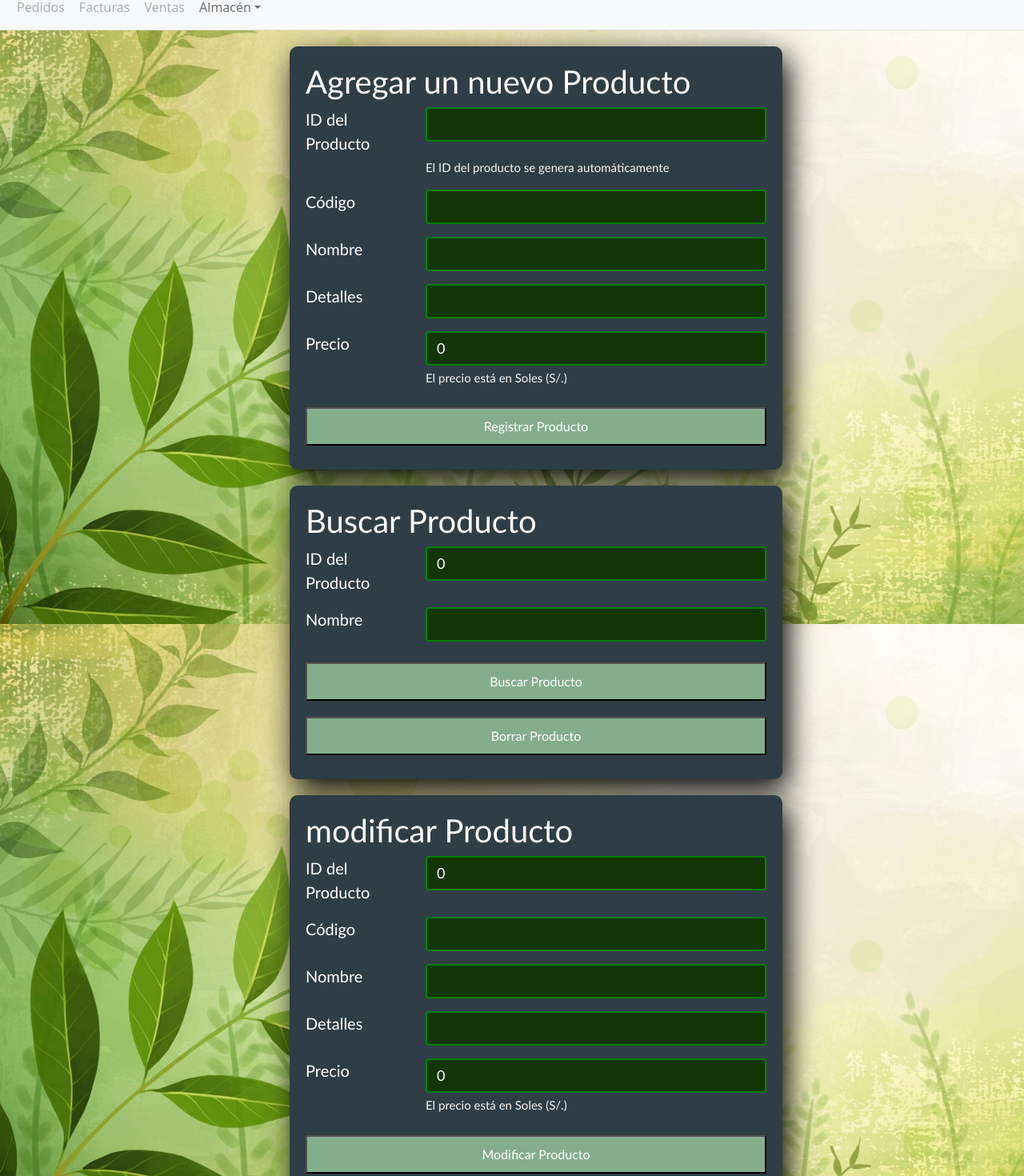
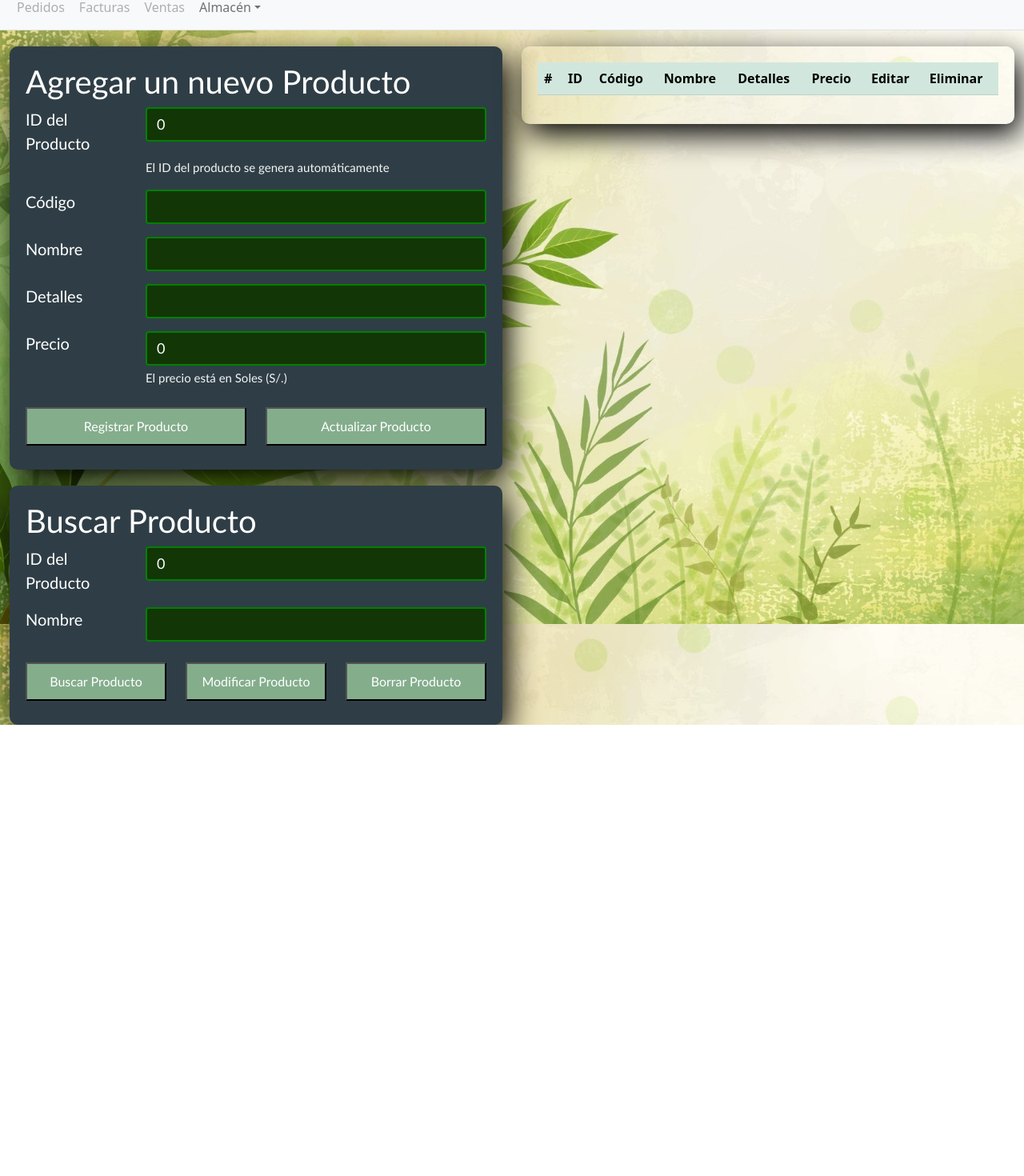
Before and after one commit to Desangrador/APS_angular, an Angular app: page / in a window 1280 px wide. Shown: the part 20-1490 px from the top of the page at 80% size. After the commit the page ends 926 px from the top, so only its background shows below. Built offline with nearby package versions, Linux system fonts and the light colour scheme.

Commit message:
Productos-Final-NoRouting

```diff
--- a/src/app/app.component.css
+++ b/src/app/app.component.css
@@ -4,7 +4,6 @@
     width: 100%;
     background: #2f3e46;
     padding: 20px;
-    margin-left: 30px;
     margin-top: 20px;
     border-radius: 10px;
     font-family: "calibri";
@@ -38,6 +37,7 @@
     color: white;
 }
 .table-list {
+    margin-top: 20px;
     padding: 20px;
     border-radius: 10px;
     box-shadow: 7px 13px 37px #000;
--- a/src/app/app.component.html
+++ b/src/app/app.component.html
@@ -23,18 +23,17 @@
   </div>
 </nav>
 
-<!-- Agregar un Producto -->
 <div class="container-fluid">
   <div class="row">
-    <div class="col-1 col-xl-3">
-    </div>
-    <div class="col-10 col-xl-6">
+    <div class="col-6">
+
+      <!-- Agregar/Modificar un Producto -->
       <div class="form-registro">
-        <h1 class = "txtcentro"> Agregar un nuevo Producto</h1>
+        <h1 class = "txtcentro" id="agregar">{{titulo}}</h1>
         <div class="mb-3">
           <div class="row">
             <div class="col-3"><label class="labels">ID del Producto</label></div>
-            <div class="col-9"><input type="text" class="form-control" disabled = "true"></div>
+            <div class="col-9"><input type="text" class="form-control" disabled [(ngModel)]="getAltProducto().id"></div>
           </div>
           <div class="row">
             <div class="col-3"></div>
@@ -44,124 +43,73 @@
         <div class="mb-3">
           <div class="row">
             <div class="col-3"><label class="labels">Código</label></div>
-            <div class="col-9"><input class = "form-control" type="text" [(ngModel)]="acodigo"></div>
+            <div class="col-9"><input class = "form-control" type="text" [(ngModel)]="getAltProducto().codigo"></div>
           </div>
         </div>
         <div class="mb-3">
           <div class="row">
             <div class="col-3"><label class= "labels">Nombre</label></div>
-            <div class="col-9"><input class = "form-control" type="text" [(ngModel)]="anombre"></div>
+            <div class="col-9"><input class = "form-control" type="text" [(ngModel)]="getAltProducto().nombre"></div>
           </div>
         </div>
         <div class="mb-3">
           <div class="row">
             <div class="col-3"><label class="labels">Detalles</label></div>
-            <div class="col-9"><input class = "form-control" type="text" [(ngModel)]="adetalles"></div>
+            <div class="col-9"><input class = "form-control" type="text" [(ngModel)]="getAltProducto().detalles"></div>
           </div>
         </div>
         <div class="mb-3">
           <div class="row">
             <div class="col-3"><label class="labels">Precio</label></div>
-            <div class="col-9"><input type="text" class="form-control"[(ngModel)]="aprecio"></div>
+            <div class="col-9"><input type="text" class="form-control"[(ngModel)]="getAltProducto().precio"></div>
           </div>
           <div class="row">
             <div class="col-3"></div>
             <div class="col-9"><div class="form-text">El precio está en Soles (S/.)</div></div>
           </div>
         </div>
-        <button type="submit" class="button" (click)="onCrearPRoducto()">Registrar Producto</button>
+        <div class="row">
+          <div class="col-6">
+            <button type="submit" class="button" (click)="onCrearProducto2()">Registrar Producto</button>
+          </div>
+          <div class="col-6">
+            <button type="submit" class="button" (click)="ModificarProducto()">Actualizar Producto</button>
+          </div>
         </div>
       </div>
 
-    <div class="col-1 col-xl-3">
-    </div>
-  </div>
-</div>
-<!-- Buscar y Borrar un Producto -->
-
-<div class="container-fluid">
-  <div class="row">
-    <div class="col-1 col-xl-3"></div>
-    <div class="col-10 col-xl-6">
+      <!-- Buscar un Producto -->
       <div class="form-registro">
         <h1 class = "txtcentro">Buscar Producto</h1>
         <div class="mb-3">
           <div class="row">
             <div class="col-3"><label class="labels">ID del Producto</label></div>
-            <div class="col-9"><input type="text" class="form-control" [(ngModel)]="bid" ></div>
+            <div class="col-9"><input type="text" class="form-control" [(ngModel)]="getBscProducto().id" ></div>
           </div>
         </div>
         <div class="mb-3">
           <div class="row">
             <div class="col-3"><label class= "labels">Nombre</label></div>
-            <div class="col-9"><input class = "form-control" disabled = "true" [(ngModel)]="bnombre" type="text"></div>
+            <div class="col-9"><input class = "form-control" disabled = "true" [(ngModel)]="getBscProducto().nombre" type="text"></div>
           </div>
         </div>
-        <button type="submit" class="button" (click)="onBuscar()">Buscar Producto</button>
-        <button type="submit" class="button" (click)="onBorrar()">Borrar Producto</button>
+        <div class="row">
+          <div class="col-4">
+            <button type="submit" class="button" (click)="onBuscar2()">Buscar Producto</button>
+          </div>
+          <div class="col-4">
+            <button type="submit" class="button" (click)="onModificar2()">Modificar Producto</button>
+          </div>
+          <div class="col-4">
+            <button type="submit" class="button" (click)="onBorrar2()">Borrar Producto</button>
+          </div>
         </div>
       </div>
 
-    <div class="col-1 col-xl-3"></div>
-  </div>
     </div>
 
-
-
-<!-- Modificar un Producto -->
-<div class="container-fluid">
-  <div class="row">
-    <div class="col-1 col-xl-3">
-    </div>
-    <div class="col-10 col-xl-6">
-      <div class="form-registro">
-        <h1 class = "txtcentro">modificar Producto</h1>
-        <div class="mb-3">
-          <div class="row">
-            <div class="col-3"><label class="labels">ID del Producto</label></div>
-            <div class="col-9"><input class = "form-control" type = "text" disabled = "true" [(ngModel)]="mid"></div>
-          </div>
-        </div>
-        <div class="mb-3">
-          <div class="row">
-            <div class="col-3"><label class="labels">Código</label></div>
-            <div class="col-9"><input class = "form-control" type = "text" disabled = "true" [(ngModel)]="mcodigo"></div>
-          </div>
-        </div>
-        <div class="mb-3">
-          <div class="row">
-            <div class="col-3"><label class= "labels">Nombre</label></div>
-            <div class="col-9"><input class = "form-control" type ="text" [(ngModel)]="mnombre"></div>
-          </div>
-        </div>
-        <div class="mb-3">
-          <div class="row">
-            <div class="col-3"><label class="labels">Detalles</label></div>
-            <div class="col-9"><input class = "form-control" type ="text" [(ngModel)]="mdetalles"></div>
-          </div>
-        </div>
-        <div class="mb-3">
-          <div class="row">
-            <div class="col-3"><label class="labels">Precio</label></div>
-            <div class="col-9"><input class = "form-control" type ="text" [(ngModel)]="mprecio"></div>
-          </div>
-          <div class="row">
-            <div class="col-3"></div>
-            <div class="col-9"><div class="form-text">El precio está en Soles (S/.)</div></div>
-          </div>
-        </div>
-        <button type="submit" class="button" (click) = "onModificar()" >Modificar Producto</button>
-      </div>
-    </div>
-
-    <div class="col-1 col-xl-3">
-    </div>
-  </div>
-</div>
-<div class="container-fluid">
-  <div class="row">
-    <h1 class="invi"> espacio para la tabla</h1>
-  </div>
+      <!-- Tabla de Productos-->
+    <div class="col-6">
       <div class="table-list">
         <table class="table table-success table-striped">
           <thead>
@@ -172,6 +120,8 @@
               <th scope="col">Nombre</th>
               <th scope="col">Detalles</th>
               <th scope="col">Precio</th>
+              <th scope="col">Editar</th>
+              <th scope="col">Eliminar</th>
             </tr>
           </thead>
           <tbody>
@@ -182,8 +132,12 @@
               <td>{{ Producto.nombre }}</td>
               <td>{{ Producto.detalles }}</td>
               <td>{{ Producto.precio }}</td>
+              <td><button class="btn btn-warning" (click) = "onModificarProductoTabla(i)"><img src="../assets/pencil-square.svg" alt=""></button></td>
+              <td><button class="btn btn-danger" (click) = "onBorrarTabla(i)"><img src="../assets/trash.svg" alt=""></button></td>
             </tr>
           </tbody>
         </table>
       </div>
     </div>
+  </div>
+</div>
--- a/src/app/app.component.ts
+++ b/src/app/app.component.ts
@@ -7,13 +7,217 @@
   styleUrls: ['./app.component.css']
 })
 export class AppComponent {
-  title = 'Almacén';
+  altProducto: Producto = {
+    id: 0,
+    codigo: "",
+    nombre: "",
+    detalles: "",
+    precio: 0,
+    estaIncluidoEnLotes: []
+  }
+  bscProducto: Producto = {
+    id: 0,
+    codigo: "",
+    nombre: "",
+    detalles: "",
+    precio: 0,
+    estaIncluidoEnLotes: []
+  }
 
-  // Atributos Temporales
-  adminusuario: string = "admin"
-  admincontraseña: string = "1234"
+  getAltProducto(): Producto{
+    return this.altProducto
+  }
+  getBscProducto(): Producto{
+    return this.bscProducto
+  }
+
+  setAltProductoVacio(): Producto{
+    return {
+      id: 0,
+      codigo: "",
+      nombre: "",
+      detalles: "",
+      precio: 0,
+      estaIncluidoEnLotes: []
+    }
+  }
+
+  // Variables auxiliares
+  titulo: string = "Agregar un nuevo Producto"
   i: number = 0
   repetir: boolean = true
+  pos: number = -1
+  pos2: number = -1
+  id: number = 0
+  // Fin variables auxiliares
+
+  // Crear un Producto nuevo
+  onCrearProducto2(){
+    this.repetir = true;
+    this.i = 0;
+
+    //No deben de haber campo vacíos
+    if (this.getAltProducto().codigo == "" || this.getAltProducto().nombre == "" || this.getAltProducto().detalles == "" || this.getAltProducto().precio == 0){
+      console.log("No se puede crear el producto, uno o más campos no contienen datos")
+    }else{
+
+      //Verificar que el código o el nombre no existan
+      while (this.repetir){
+
+        if (this.i < Productos.length){
+        //Si el nombre o el codigo son iguales ya no se crea el producto
+          if (Productos[this.i].nombre == this.altProducto.nombre || Productos[this.i].codigo == this.altProducto.codigo){
+            console.log("Error, no se puede crear 2 productos con nombres y/o codigos iguales")
+            this.repetir = false
+          }
+        }else if (this.i == Productos.length){
+          // Si termino de buscar añade el Producto y crea una ID de acuerdo
+          this.id++;
+          this.altProducto.id = this.id;
+
+          Productos.push(this.getAltProducto())
+          console.log("Producto creado con éxito")
+
+          this.repetir = false;
+        }
+        this.i++;
+      }
+    }
+    this.altProducto = this.setAltProductoVacio()
+    this.pos = -1
+  }
+
+  onModificarProductoTabla(a: number){
+    this.titulo = "Modificar un Producto"
+
+    // rellenar los datos
+    let seleccion: Producto = Productos[a]
+
+    this.altProducto.id = seleccion.id
+    this.altProducto.codigo = seleccion.codigo
+    this.altProducto.nombre = seleccion.nombre
+    this.altProducto.detalles = seleccion.detalles
+    this.altProducto.precio = seleccion.precio
+
+    this.pos = a
+  }
+
+  ModificarProducto(){
+    this.repetir = true;
+    this.i = 0;
+
+    if (this.pos == -1){
+      console.log("Imposible modificar, Producto no detectado")
+    }else{
+
+      if (this.altProducto.codigo == "" || this.altProducto.nombre == "" || this.altProducto.detalles == "" || this.altProducto.precio <= 0){
+        console.log("No se puede modificar el producto, uno o más campos no contienen datos")
+      }else if(this.altProducto.nombre == Productos[this.pos].nombre &&
+               this.altProducto.detalles == Productos[this.pos].detalles &&
+               this.altProducto.precio == Productos[this.pos].precio){
+        console.log("No ha realizado algún cambio notable sobre el producto, Operación cancelada")
+      }else{
+        while (this.repetir){
+          if (this.i == Productos.length){
+
+            Productos[this.pos].nombre = this.altProducto.nombre
+            Productos[this.pos].detalles = this.altProducto.detalles
+            Productos[this.pos].precio = this.altProducto.precio
+            this.repetir = false
+            console.log("Datos actualizados")
+          }else if (Productos[this.i].nombre == this.altProducto.nombre){
+            if (this.pos != this.i ){
+              console.log("Error, no se puede modificar el Producto por que el nombre ya existe")
+              this.repetir = false
+            }
+          }
+          this.i++
+        }
+      }
+      this.titulo = "Agregar un Producto"
+    }
+    this.altProducto = this.setAltProductoVacio()
+    this.pos = -1
+  }
+
+  onBuscar2(){
+    this.repetir = true;
+    this.i = 0;
+
+    if (this.bscProducto.id <= 0){
+      console.log("Error, ID no válida")
+    }else{
+      while (this.repetir){
+        if (this.i == Productos.length){
+          console.log("Error, ID de Producto no encontrada")
+          this.repetir = false
+        }else if(Productos[this.i].id == this.bscProducto.id){
+          console.log("Producto enoontrado")
+
+          this.pos2 = this.i
+          this.bscProducto.nombre = Productos[this.pos2].nombre
+          this.repetir = false
+        }
+        this.i++
+      }
+    }
+  }
+
+  onBorrar2(){
+    if (this.pos2 == -1){
+      console.log("El Producto que quiso borrar no se encuentra en la tabla")
+    }else{
+      Productos.splice(this.pos2,1)
+      console.log("Producto borrado con éxito")
+    }
+    this.pos = -1
+    this.pos2 = -1
+    this.altProducto = this.setAltProductoVacio()
+    this.bscProducto = this.setAltProductoVacio()
+  }
+
+  onBorrarTabla(i: number){
+    Productos.splice(i,1)
+    console.log("Producto borrado con éxito")
+
+    this.altProducto = this.setAltProductoVacio()
+    this.bscProducto = this.setAltProductoVacio()
+  }
+
+  onModificar2(){
+    this.titulo = "Modificar un Producto"
+
+    this.pos = this.pos2
+
+    let seleccion: Producto = Productos[this.pos]
+
+    this.altProducto.id = seleccion.id
+    this.altProducto.codigo = seleccion.codigo
+    this.altProducto.nombre = seleccion.nombre
+    this.altProducto.detalles = seleccion.detalles
+    this.altProducto.precio = seleccion.precio
+
+    this.bscProducto = this.setAltProductoVacio()
+  }
+
+
+
+
+
+
+
+
+
+
+
+
+
+
+
+
+
+
+
 
   // Atributos de un Producto Nuevo
   acodigo: string = ""
@@ -26,58 +230,7 @@
   }
 
 
-  onCrearPRoducto(){
 
-    this.repetir = true;
-    this.i = 0;
-
-    if (this.acodigo == "" || this.anombre == "" || this.adetalles == "" || this.aprecio <= 0){
-      console.log("No se puede crear el producto, uno o más campos no contienen datos")
-    }else{
-      if (Productos.length == 0){
-        //Si no hay productos se crea uno nuevo
-        let prdt: Producto = {
-          id: Productos.length + 1,
-          codigo: this.acodigo,
-          nombre: this.anombre,
-          detalles: this.adetalles,
-          precio: this.aprecio,
-          estaIncluidoEnLotes: []
-        }
-        Productos.push(prdt)
-        console.log("Producto creado con éxito")
-
-      }else{
-        //Si ya hay productos entonces buscamos si el producto ya existe
-        while (this.repetir){
-          //Si el nombre o el codigo son iguales ya no se crea el producto
-          if (this.i < Productos.length){
-            if (Productos[this.i].nombre == this.anombre || Productos[this.i].codigo == this.acodigo){
-              console.log("Error, no se puede crear 2 productos con nombres y/o codigos iguales")
-              this.repetir = false
-            }
-          }else if (this.i == Productos.length){
-
-            let prdt: Producto = {
-              id: Productos.length + 1,
-              codigo: this.acodigo,
-              nombre: this.anombre,
-              detalles: this.adetalles,
-              precio: this.aprecio,
-              estaIncluidoEnLotes: []
-            }
-            Productos.push(prdt)
-            console.log("Producto creado con éxito")
-
-            this.repetir = false;
-
-          }
-          this.i++;
-        }
-      }
-    }
-    console.table(Productos)
-  }
   //  Atributos de busqueda
   bid:number = 0
   prI: number = 0;
```
Also changed, not shown: src/assets/pencil-square.svg (added), src/assets/trash.svg (added). Lines whose indentation alone changed are shown as unchanged.
